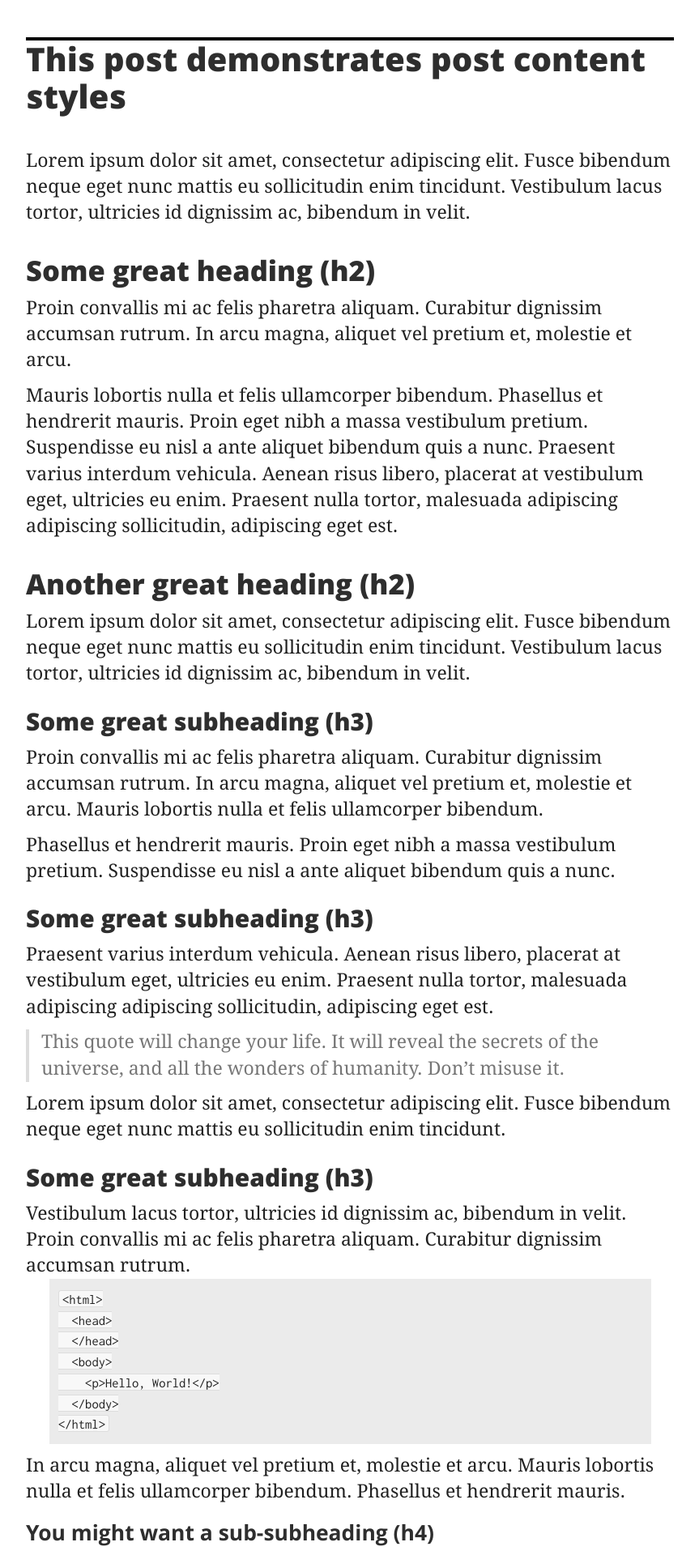
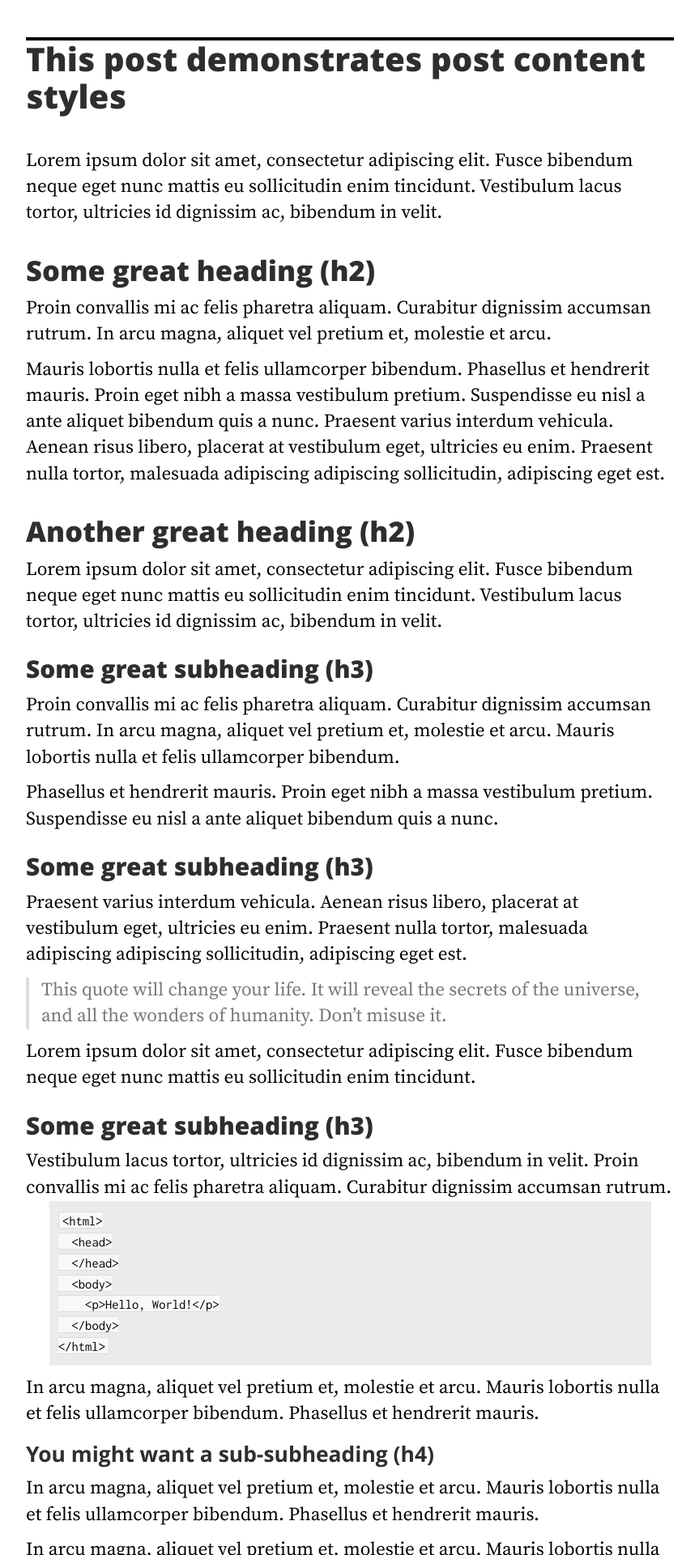
Before and after one commit to errantmind/errant-jekyll, a Jekyll site: the page built from _posts/2016-05-20-this-post-demonstrates-post-content-styles.md, in a window 1280 px wide. Shown: the top 1920 px of the page at 81% size, without its empty margins (208-1071 px from the left). Built offline with Jekyll 4.4.1, drawn with Linux system fonts in a browser that asks for light colours.

Commit message:
changed text font to Source Serif Pro from Droid Serif

```diff
--- a/_includes/head.html
+++ b/_includes/head.html
@@ -4,6 +4,35 @@
 <!--   <meta name="viewport" content="width=device-width, initial-scale=1">  -->
   {%- seo -%}
   <style>
+
+    @font-face {
+      font-family: 'Source Serif Pro';
+      font-style: normal;
+      font-weight: 400;
+      font-display: auto;
+      src: local('Source Serif Pro'), local('SourceSerifPro-Regular'), url({{  "assets/fonts/source-serif-pro-regular.woff2"  | relative_url }}) format('woff2');
+      unicode-range: U+0000-00FF, U+0131, U+0152-0153, U+02BB-02BC, U+02C6, U+02DA, U+02DC, U+2000-206F, U+2074, U+20AC, U+2122, U+2191, U+2193, U+2212, U+2215, U+FEFF, U+FFFD;
+    }
+
+    @font-face {
+      font-family: 'Source Serif Pro';
+      font-style: normal;
+      font-weight: 600;
+      font-display: auto;
+      src: local('Source Serif Pro Semibold'), local('SourceSerifPro-Semibold'), url({{  "assets/fonts/source-serif-pro-semi-bold.woff2" | relative_url }}) format('woff2');
+      unicode-range: U+0000-00FF, U+0131, U+0152-0153, U+02BB-02BC, U+02C6, U+02DA, U+02DC, U+2000-206F, U+2074, U+20AC, U+2122, U+2191, U+2193, U+2212, U+2215, U+FEFF, U+FFFD;
+    }
+
+    @font-face {
+      font-family: 'Source Serif Pro';
+      font-style: normal;
+      font-weight: 700;
+      font-display: auto;
+      src: local('Source Serif Pro Bold'), local('SourceSerifPro-Bold'), url({{  "assets/fonts/source-serif-pro-bold.woff2" | relative_url }}) format('woff2');
+      unicode-range: U+0000-00FF, U+0131, U+0152-0153, U+02BB-02BC, U+02C6, U+02DA, U+02DC, U+2000-206F, U+2074, U+20AC, U+2122, U+2191, U+2193, U+2212, U+2215, U+FEFF, U+FFFD;
+    }
+
+
     @font-face {
       font-family: 'Open Sans';
       font-style: normal;
@@ -83,9 +112,9 @@
     }
 
     body > * {
-        font-family: Droid Serif, Georgia, serif;
-        font-weight: normal;
-        color: rgb(33, 33, 33);
+        font-family: Source Serif Pro, Droid Serif;
+        font-weight: 400;
+        font-style: normal;
     }
 
     main {
@@ -215,8 +244,8 @@
     ol li::before {
       content: counter(section) ".";
       counter-increment: section 1;
-      font-size: 80%;
-      margin-top: 0.19rem;
+      /*font-size: 80%;*/
+      /*margin-top: 0.17rem;*/
       position: absolute;
       margin-left: -1.5rem;
     }
```
Also changed, not shown: assets/fonts/source-serif-pro-bold.woff2 (added), assets/fonts/source-serif-pro-regular.woff2 (added), assets/fonts/source-serif-pro-semi-bold.woff2 (added).
